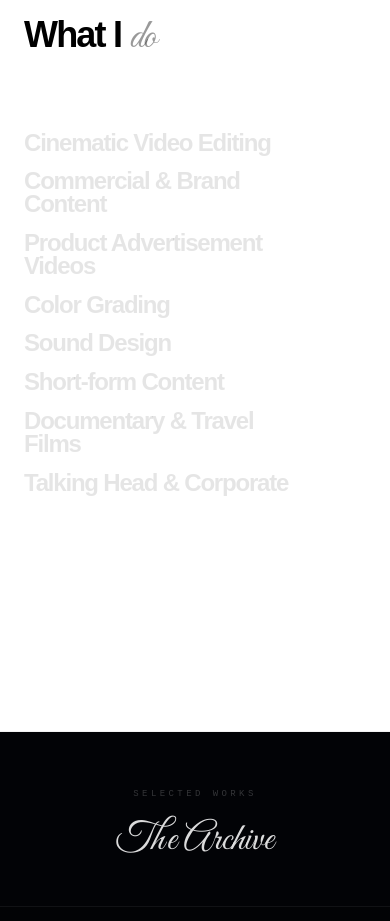
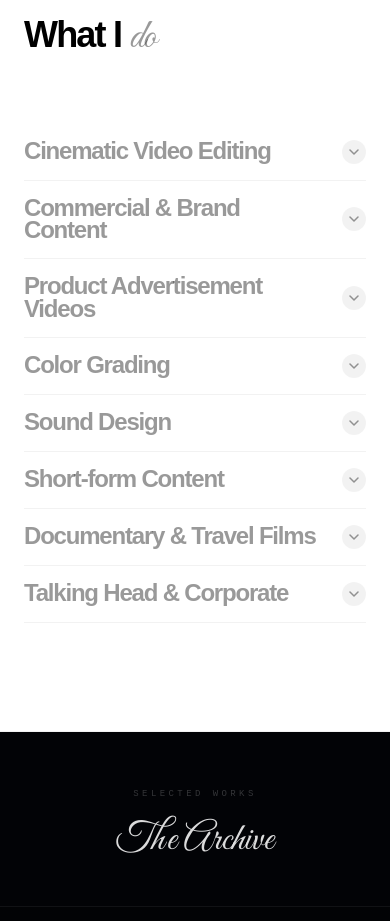
Before and after one commit to Aryyl/Rude-portfolio, a Next.js app: page / in a window 390 px wide. Shown: the part 2962-3883 px from the top of the page. Built offline with nearby package versions, Linux system fonts and the light colour scheme; grey boxes are pictures that could not be loaded; a web font is replaced by a local one.

Commit message:
Fix hover state and redesign mobile layout for ServicesSection

```diff
--- a/src/components/ServicesSection.tsx
+++ b/src/components/ServicesSection.tsx
@@ -116,18 +116,20 @@ export default function ServicesSection() {
       </div>
 
       {/* ── Main Layout ── */}
-      <div className="w-full max-w-7xl flex flex-col lg:flex-row gap-16 lg:gap-24 relative z-10">
+      <div className="w-full max-w-7xl flex flex-col lg:flex-row gap-8 lg:gap-24 relative z-10">
 
-        {/* LEFT: Typography List with original hover collages */}
-        <div className="w-full lg:w-[65%] flex flex-col relative" onMouseLeave={() => setActiveService(null)}>
+        {/* LEFT: Typography List */}
+        <div className="w-full lg:w-[65%] flex flex-col relative">
           {SERVICES.map((s, idx) => {
             const isActive = idx === activeService;
             return (
               <div
                 key={idx}
-                className="relative cursor-pointer group py-2 md:py-3 flex items-center"
+                className="relative cursor-pointer group py-4 lg:py-3 flex flex-col justify-center border-b border-black/5 lg:border-none"
                 onMouseEnter={() => setActiveService(idx)}
+                onClick={() => setActiveService(isActive ? null : idx)}
               >
+                <div className="flex items-center w-full">
                   {/* Index Number */}
                   <span className="hidden md:block font-mono text-[10px] tracking-widest text-black/20 w-8 shrink-0">
                     {String(idx + 1).padStart(2, '0')}
@@ -135,17 +137,25 @@ export default function ServicesSection() {
 
                   {/* Service Text */}
                   <h2
-                  className={`text-[clamp(1.5rem,4vw,3.5rem)] font-bold tracking-tighter transition-all duration-500 ease-out z-10 w-[85%] md:w-auto ${
-                    isActive ? "text-black scale-[1.02] origin-left" : "text-black/10 hover:text-black/30"
+                    className={`text-[clamp(1.5rem,5vw,3.5rem)] font-bold tracking-tighter transition-all duration-500 ease-out z-10 w-full lg:w-auto pr-4 lg:pr-0 ${
+                      isActive ? "text-black lg:scale-[1.02] origin-left" : "text-black/40 lg:text-black/10 hover:text-black/60 lg:hover:text-black/30"
                     }`}
                     style={{ lineHeight: 0.95 }}
                   >
                     {s.title}
                   </h2>
 
-                {/* Image/Video Collage Overlay for active item (Original Style) */}
+                  {/* Mobile Caret Icon */}
+                  <div className="lg:hidden ml-auto flex items-center justify-center w-6 h-6 rounded-full bg-black/5 shrink-0 transition-transform duration-300" style={{ transform: isActive ? 'rotate(180deg)' : 'rotate(0deg)' }}>
+                    <svg width="10" height="6" viewBox="0 0 10 6" fill="none">
+                      <path d="M1 1L5 5L9 1" stroke="black" strokeOpacity="0.4" strokeWidth="1.5" strokeLinecap="round" strokeLinejoin="round"/>
+                    </svg>
+                  </div>
+                </div>
+
+                {/* Image/Video Collage Overlay for active item (Desktop Style) */}
                 <div
-                  className={`absolute right-0 lg:right-4 top-1/2 -translate-y-1/2 w-48 h-64 md:w-56 md:h-72 lg:w-60 lg:h-[20rem] bg-black/5 rounded-sm shadow-2xl transition-all duration-500 pointer-events-none z-20 ${
+                  className={`hidden lg:block absolute right-0 lg:right-4 top-1/2 -translate-y-1/2 w-48 h-64 md:w-56 md:h-72 lg:w-60 lg:h-[20rem] bg-black/5 rounded-sm shadow-2xl transition-all duration-500 pointer-events-none z-20 ${
                     isActive ? "opacity-100 translate-x-0 scale-100" : "opacity-0 translate-x-8 scale-95"
                   }`}
                 >
@@ -163,13 +173,49 @@ export default function ServicesSection() {
                       />
                   </div>
                 </div>
+
+                {/* Mobile Inline Details (Mobile/Tablet Style) */}
+                <div className={`lg:hidden overflow-hidden transition-all duration-500 ease-in-out ${isActive ? 'max-h-[800px] opacity-100 mt-6 mb-2' : 'max-h-0 opacity-0 mt-0 mb-0'}`}>
+                  <div className="w-full aspect-video mb-5 rounded-lg overflow-hidden bg-black/5 relative shadow-inner">
+                    <HoverVideo
+                      src={s.video}
+                      isActive={isActive}
+                      className="w-full h-full object-cover"
+                    />
+                  </div>
+
+                  <h4 className="font-mono text-[10px] uppercase tracking-[0.25em] text-black/50 mb-2">
+                    {s.tag}
+                  </h4>
+
+                  <p className="text-sm text-black/60 leading-relaxed mb-5">
+                    {s.desc}
+                  </p>
+
+                  <div className="pl-3 border-l border-black/15 mb-6">
+                    <p className="font-mono text-[9px] uppercase tracking-[0.2em] text-black/30 mb-1">
+                      My Approach
+                    </p>
+                    <p className="text-xs italic font-medium text-black/70">
+                      "{s.approach}"
+                    </p>
+                  </div>
+
+                  <a href="#contact" className="inline-flex items-center gap-2 text-[10px] font-bold text-black uppercase tracking-widest">
+                    Discuss Project
+                    <svg width="10" height="10" viewBox="0 0 14 14" fill="none">
+                      <path d="M2 7h10M7 2l5 5-5 5" stroke="currentColor" strokeWidth="1.5" strokeLinecap="round" strokeLinejoin="round" />
+                    </svg>
+                  </a>
+                </div>
+
               </div>
             );
           })}
         </div>
 
-        {/* RIGHT: Detailed Information Panel to fill the space */}
-        <div className={`w-full lg:w-[35%] flex flex-col justify-center relative transition-opacity duration-500 ${active !== null ? 'opacity-100' : 'opacity-0'}`}>
+        {/* RIGHT: Detailed Information Panel to fill the space (Desktop Only) */}
+        <div className={`hidden lg:flex w-full lg:w-[35%] flex-col justify-center relative transition-opacity duration-500 ${active !== null ? 'opacity-100' : 'opacity-0'}`}>
 
           {active !== null && (
             <>
```
Lines whose indentation alone changed are shown as unchanged.
